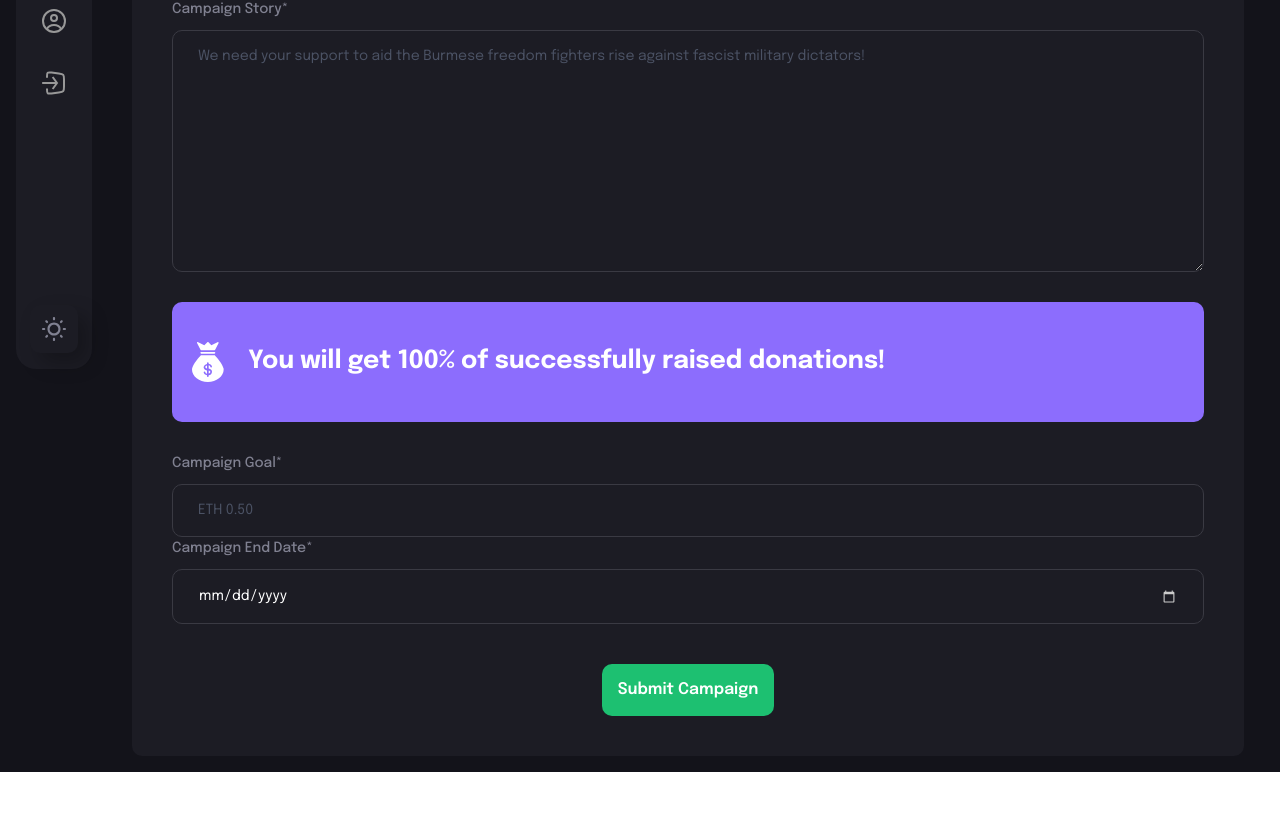
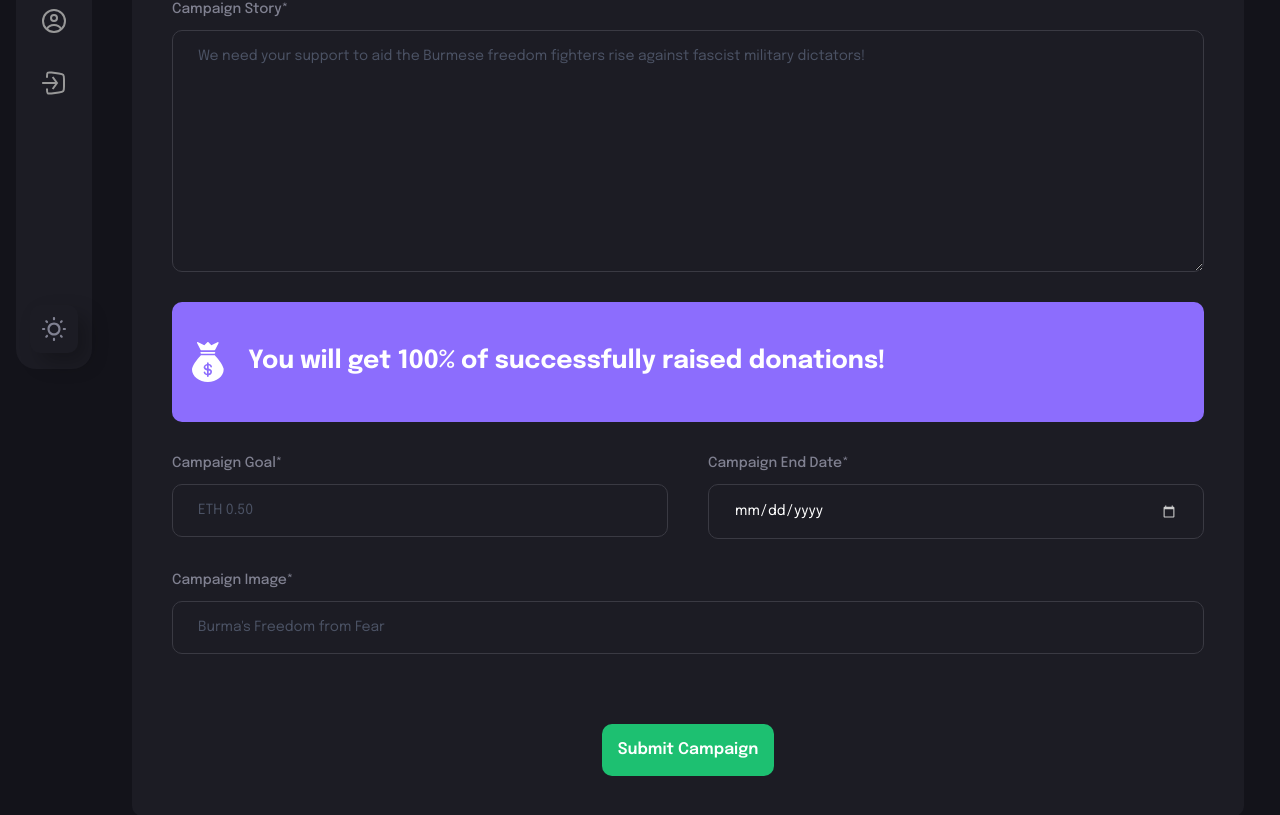
Before and after one commit to min-hinthar/CrowdFunding-Web3-Blockchain-Kickstarter, a React (Vite) app in the folder client/: page /create-campaign in a window 1280 px wide. Shown: the part 395-1210 px from the top of the page. Before the commit the page ends 1167 px from the top, so only its background shows below. Built offline with nearby package versions, Linux system fonts and the light colour scheme; what @thirdweb-dev/react would draw is missing.

Commit message:
CreateCampaign handleSubmit function updated, client/index.html updated title and logo, src/context index.js created

```diff
--- a/client/index.html
+++ b/client/index.html
@@ -2,9 +2,9 @@
 <html lang="en">
   <head>
     <meta charset="UTF-8" />
-    <link rel="icon" type="image/svg+xml" href="/src/favicon.svg" />
+    <link rel="icon" type="image/svg+xml" href="/src/assets/logo.png" />
     <meta name="viewport" content="width=device-width, initial-scale=1.0" />
-    <title>vite-javascript-starter</title>
+    <title>Crowdfund-Blockchain Forum</title>
   </head>
   <body>
     <div id="root"></div>
--- a/client/src/pages/CreateCampaign.jsx
+++ b/client/src/pages/CreateCampaign.jsx
@@ -17,8 +17,14 @@ const CreateCampaign = () => {
     image: ''
   });
 
-  const handleSubmit = () => {
+  const handleFormFieldChange = (fieldName, e) => {
+    setForm({ ...form, [fieldName]: e.target.value })
+  }
 
+  const handleSubmit = (e) => {
+    e.preventDefault();
+
+    console.log(form);
   }
 
   return (
@@ -36,14 +42,14 @@ const CreateCampaign = () => {
             placeholder="Aung San Suu Kyi"
             inputType="text"
             value={form.name}
-            handleChange={() => {}}
+            handleChange={(e) => handleFormFieldChange('name', e)}
           />
           <FormField
             labelName="Campaign Title*"
             placeholder="Burma's Freedom from Fear"
             inputType="text"
             value={form.title}
-            handleChange={() => {}}
+            handleChange={(e) => handleFormFieldChange('title', e)}
           />
         </div>
           <FormField
@@ -51,26 +57,34 @@ const CreateCampaign = () => {
               placeholder="We need your support to aid the Burmese freedom fighters rise against fascist military dictators!"
               isTextArea
               value={form.description}
-              handleChange={() => {}}
+              handleChange={(e) => handleFormFieldChange('description', e)}
             />
           <div className='w-full flex justify-start items-center p-4 bg-[#8c6dfd] h-[120px] rounded-[10px]'>
             <img src={money} alt="money" className='w-[40px] h-[40px] object-contain' />
             <h4 className='font-epilogue font-bold text-[25px] text-white ml-[20px]'>You will get 100% of successfully raised donations!</h4>
           </div>
-        <div className='flex-2 flex-wrap gap-[40px]'>
+        <div className='flex flex-wrap gap-[40px]'>
           <FormField
             labelName="Campaign Goal*"
             placeholder="ETH 0.50"
             inputType="text"
             value={form.target}
-            handleChange={() => {}}
+            handleChange={(e) => handleFormFieldChange('target', e)}
           />
           <FormField
             labelName="Campaign End Date*"
             placeholder="Burma's Freedom from Fear"
             inputType="date"
             value={form.deadline}
-            handleChange={() => {}}
+            handleChange={(e) => handleFormFieldChange('deadline', e)}
+          />
+        </div>
+          <FormField
+            labelName="Campaign Image*"
+            placeholder="Burma's Freedom from Fear"
+            inputType="url"
+            value={form.image}
+            handleChange={(e) => handleFormFieldChange('image', e)}
           />
         <div className='flex justify-center items-center mt-[40px]'>
           <CustomButton
@@ -79,7 +93,6 @@ const CreateCampaign = () => {
             styles="bg-[#1dc071] rounded-[100px]"
           />
         </div>
-        </div>
       </form>
     </div>
   )
```
Also changed, not shown: client/src/context/index.js (added). Lines whose indentation alone changed are shown as unchanged.
